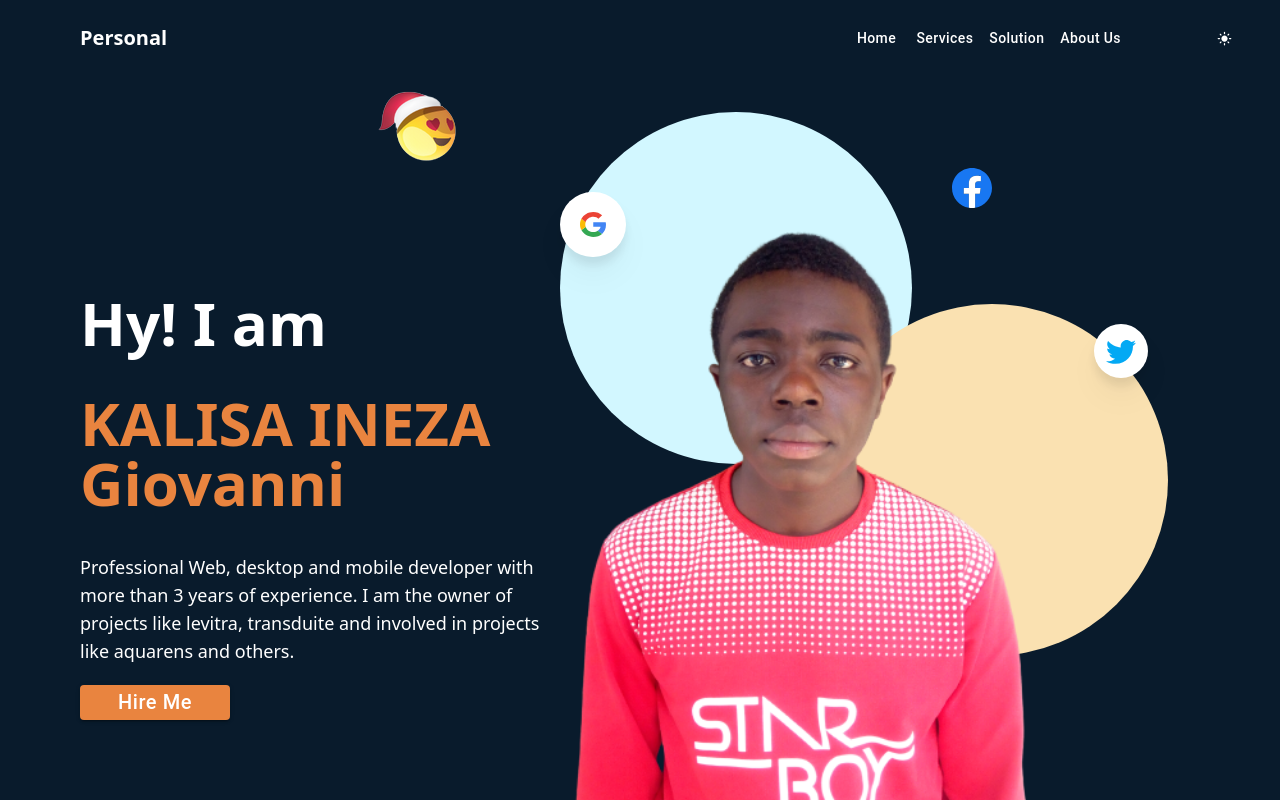
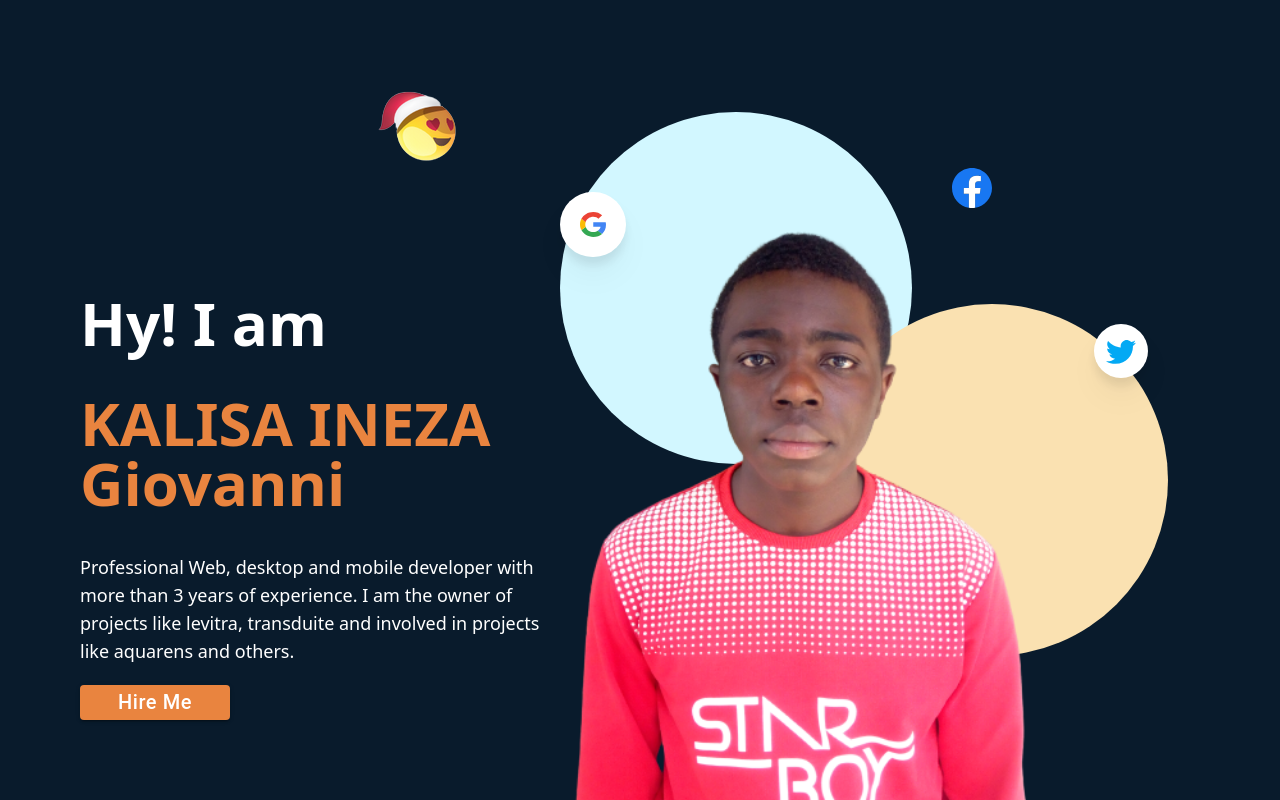
Before and after one commit to the-coder-kalisa/portofolio, a React (Vite) app: page / in a window 1280 px wide. Shown: the top 800 px of the page. Built offline with nearby package versions, Linux system fonts and the light colour scheme.

Commit message:
added recoil module

```diff
--- a/src/components/Navigation.tsx
+++ b/src/components/Navigation.tsx
@@ -23,7 +23,7 @@ const Navigation: React.FC = () => {
         !mode ? "bg-white" : "bg-[#091b2c]"
       } py-5 ${phone !== "phone" ? "pl-20 pr-10" : "px-3"} justify-between`}
     >
-      {phone === "phone" && (
+      {/* {phone === "phone" && (
         <div
           className="relative"
           onMouseEnter={() => setDroped(true)}
@@ -105,7 +105,7 @@ const Navigation: React.FC = () => {
             )}
           </IconButton>
         </div>
-      </div>
+      </div> */}
     </div>
   );
 };
```
